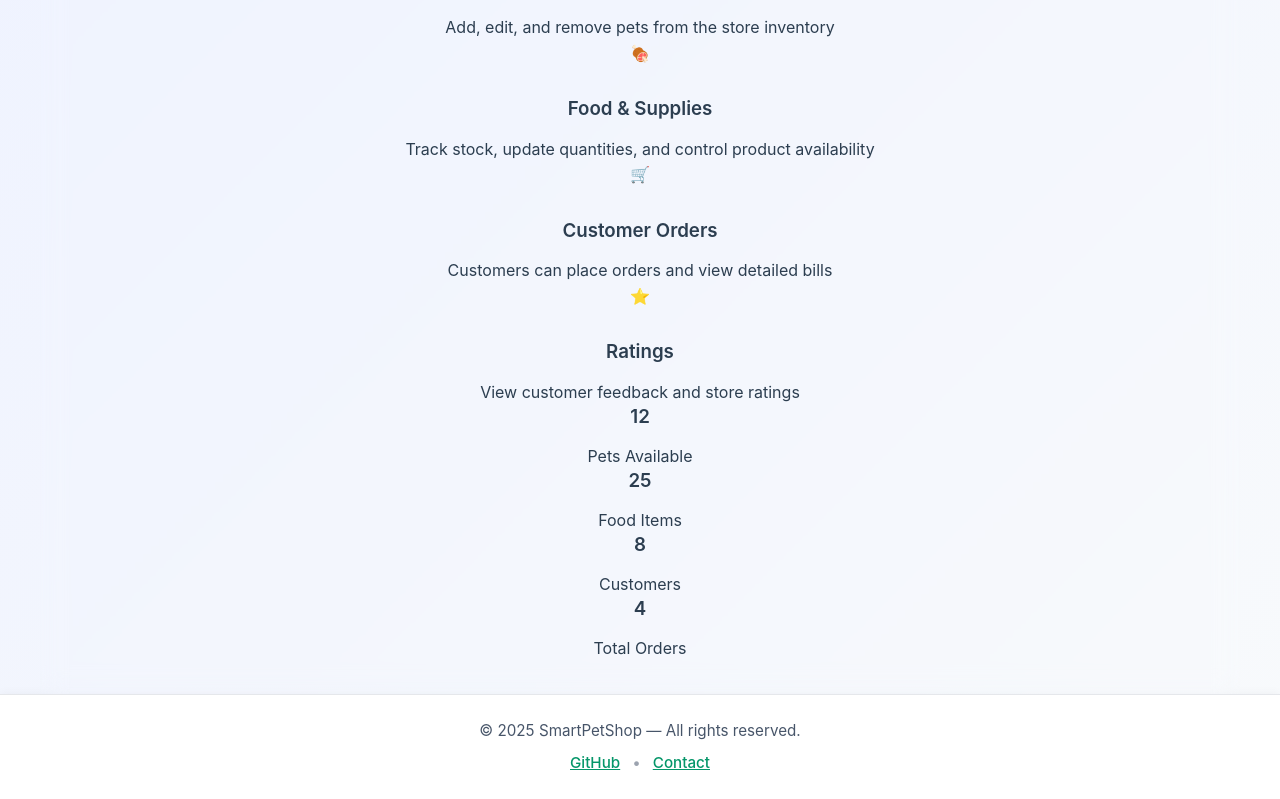
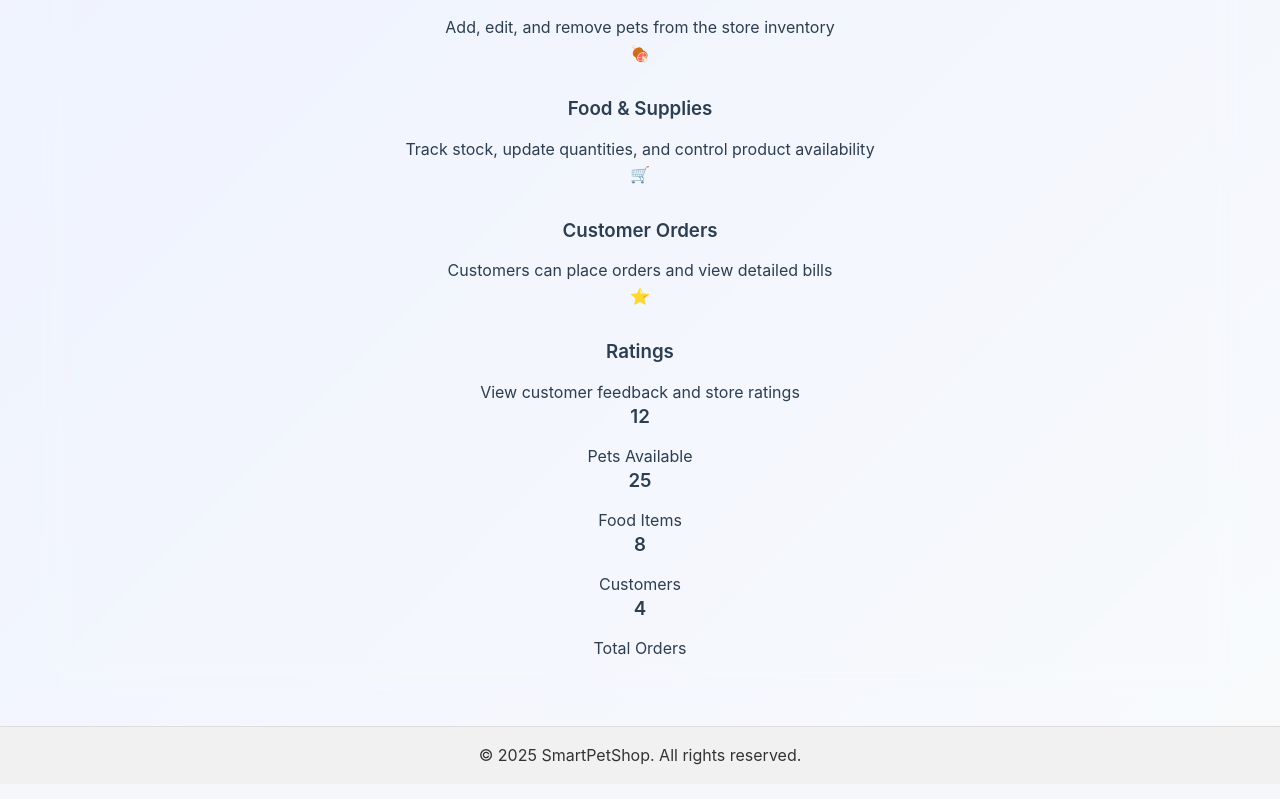
Before and after one commit to rumaisa00/vuework, a Vue app: page / in a window 1280 px wide. Shown: the part 369-1168 px from the top of the page. Built offline with nearby package versions, Linux system fonts and the light colour scheme.

Commit message:
Update AppFooter.vue

```diff
--- a/src/components/layout/AppFooter.vue
+++ b/src/components/layout/AppFooter.vue
@@ -1,69 +1,20 @@
 <template>
   <footer class="footer">
-    <div class="container">
-      <p class="text">&copy; {{ currentYear }} SmartPetShop — All rights reserved.</p>
-
-      <div class="links">
-        <a href="https://github.com/yourusername/your-repo" target="_blank">GitHub</a>
-        <span class="dot">•</span>
-        <a href="mailto:your.email@example.com">Contact</a>
-      </div>
-    </div>
+    <p>© 2025 SmartPetShop. All rights reserved.</p>
   </footer>
 </template>
 
 <script setup>
-import { computed } from 'vue'
-const currentYear = computed(() => new Date().getFullYear())
+// Footer is static, no script needed
 </script>
 
 <style scoped>
 .footer {
-  background: #ffffff;
-  border-top: 1px solid #e5e7eb;
-  padding: 1.5rem 0;
-  margin-top: auto;
-  width: 100%;
-  box-shadow: 0 -2px 8px rgba(0,0,0,0.03);
-}
-
-.container {
-  max-width: 1200px;
-  margin: 0 auto;
-  padding: 0 1.5rem;
-
-  display: flex;
-  flex-direction: column;
-  gap: 0.5rem;
-
-  justify-content: center;
-  align-items: center;
   text-align: center;
-}
-
-.text {
-  font-size: 0.95rem;
-  color: #475569;
-}
-
-.links {
-  display: flex;
-  gap: 0.75rem;
-  align-items: center;
-  font-size: 0.95rem;
-}
-
-.links a {
-  color: #059669;
-  font-weight: 500;
-  transition: 0.2s ease;
-}
-
-.links a:hover {
-  color: #047857;
-}
-
-.dot {
-  color: #9ca3af;
+  padding: 1rem;
+  margin-top: 2rem;
+  background-color: #f1f1f1;
+  color: #333;
+  border-top: 1px solid #ddd;
 }
 </style>
```
